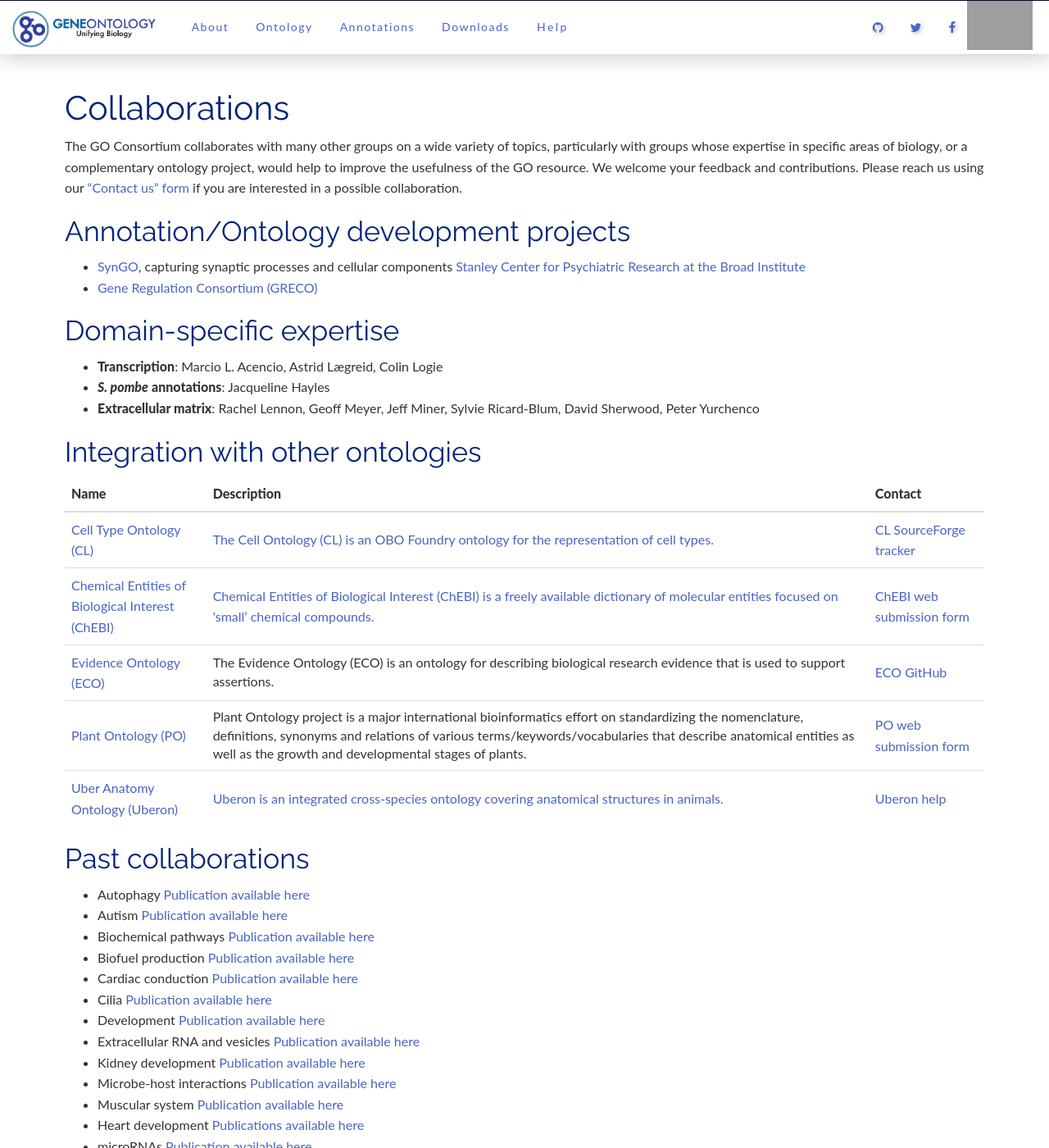
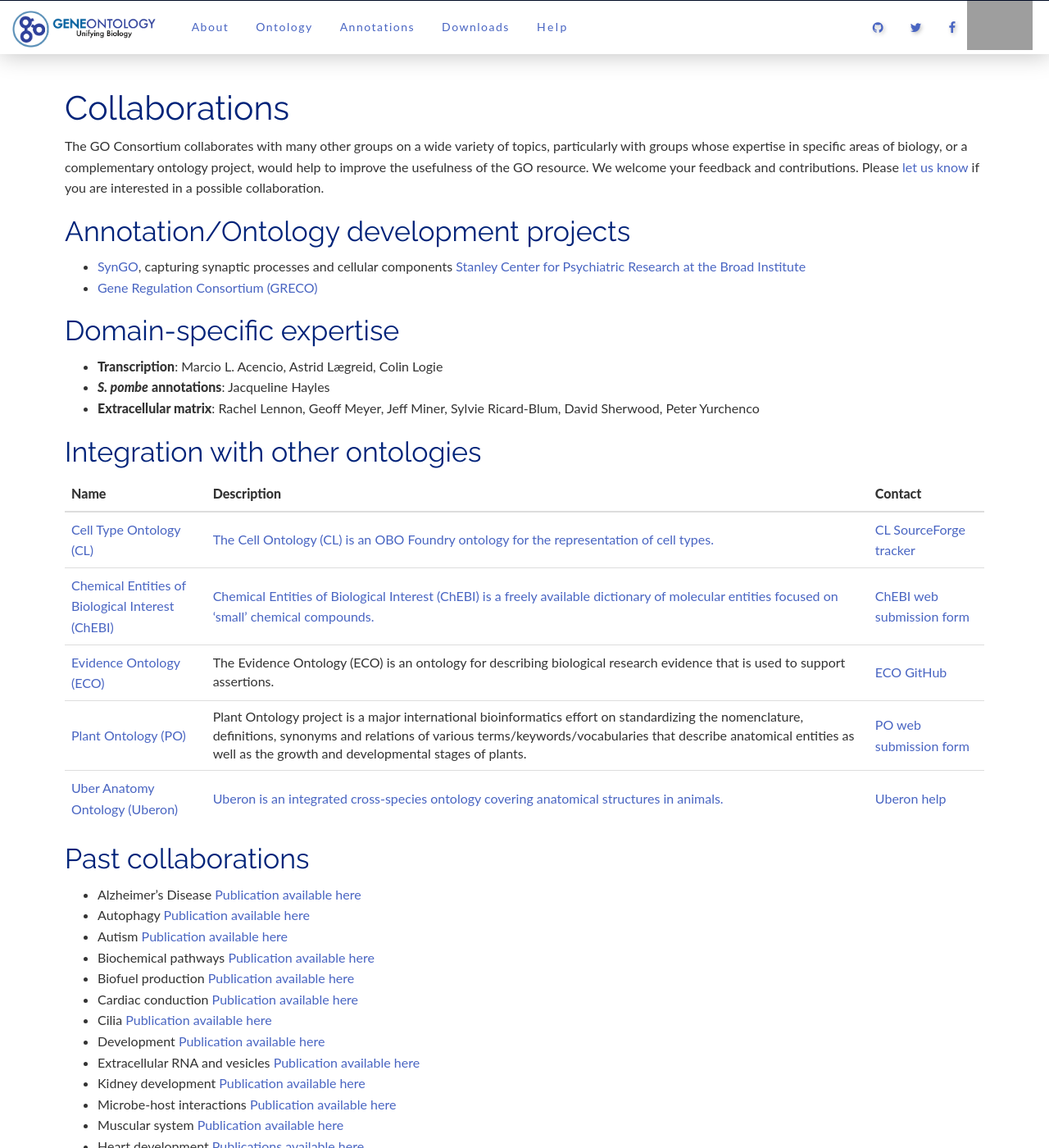
Before and after one commit to geneontology/geneontology.github.io, a Jekyll site: the page built from _docs/collaborations.md, in a window 1280 px wide and 1400 px high. Shown: the whole window at 82% size. Built offline with Jekyll 4.4.1, drawn with Linux system fonts in a browser that asks for light colours; nearby versions of some CDN libraries; some of the changed text lies outside the part shown; grey boxes are pictures that could not be loaded.

Commit message:
Update collaborations.md
adding another microRNA paper, and Alzheimer's paper, for UCL work

```diff
--- a/_docs/collaborations.md
+++ b/_docs/collaborations.md
@@ -5,7 +5,7 @@
 ---
 
 # Collaborations
-The GO Consortium collaborates with many other groups on a wide variety of topics, particularly with groups whose expertise in specific areas of biology, or a complementary ontology project, would help to improve the usefulness of the GO resource. We welcome your feedback and contributions. Please reach us using our ["Contact us" form](http://help.geneontology.org/){:target="blank"} if you are interested in a possible collaboration.
+The GO Consortium collaborates with many other groups on a wide variety of topics, particularly with groups whose expertise in specific areas of biology, or a complementary ontology project, would help to improve the usefulness of the GO resource. We welcome your feedback and contributions. Please [let us know](http://help.geneontology.org/){:target="blank"} if you are interested in a possible collaboration.
 
 ## Annotation/Ontology development projects
 + [SynGO](http://geneontology.org/page/syngo-synapse-biology), capturing synaptic processes and cellular components [Stanley Center for Psychiatric Research at the Broad Institute](https://www.broadinstitute.org/stanley){:target="blank"}
@@ -28,6 +28,7 @@
 
 
 ## Past collaborations
++ Alzheimer’s Disease [Publication available here](https://www.ncbi.nlm.nih.gov/pubmed/30501127)
 + Autophagy [Publication available here](https://www.ncbi.nlm.nih.gov/pubmed/29455577){:target="blank"}
 + Autism [Publication available here](https://www.ncbi.nlm.nih.gov/pubmed/26047810){:target="blank"}
 + Biochemical pathways [Publication available here](https://www.ncbi.nlm.nih.gov/pubmed/27589964){:target="blank"}
```
Also changed, not shown: other parts of _docs/collaborations.md (+1 -1 lines).
